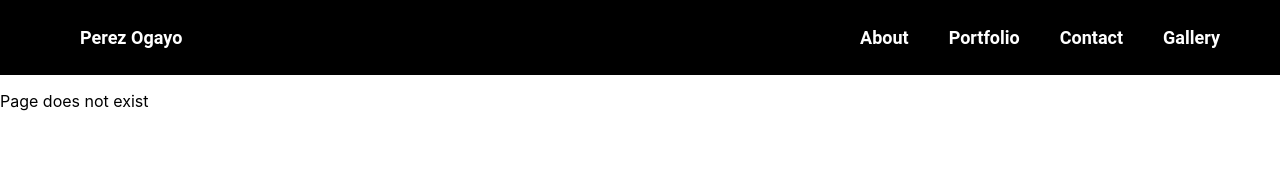
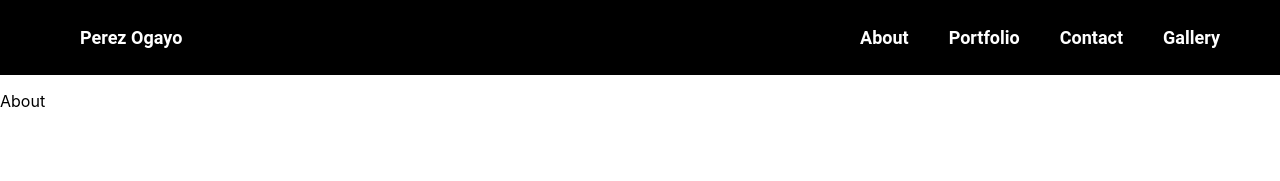
Before and after one commit to Pogayo/Perez_Portfolio, a React (Create React App) app: page /about in a window 1280 px wide. Shown: the top 181 px of the page. Built offline with nearby package versions, Linux system fonts and the light colour scheme.

Commit message:
Added routing..

```diff
--- /dev/null
+++ b/src/About.js
@@ -0,0 +1,13 @@
+import React, { Component } from 'react';
+import './App.css';
+
+class About extends Component {
+    render() {
+        return (
+            <div className="pages">
+                <p>About</p>
+            </div>
+        );
+    }
+}
+export default About;
--- a/src/App.js
+++ b/src/App.js
@@ -4,8 +4,17 @@ import {NavBar} from "./NavBar";
 import {Footer} from "./Footer";
 import {BrowserRouter, Switch,Route} from "react-router-dom";
 import Contact from "./Contact.js";
-import Home from "./Home.js"
-import Error from "./Error.js"
+import Home from "./Home.js";
+import Error from "./Error.js";
+import About from "./About.js";
+import Gallery from "./Gallery";
+import Portfolio from "./Portfolio";
+
+
+
+
+
+
 class App extends Component {
   render() {
     return (
@@ -16,7 +25,11 @@ class App extends Component {
             <NavBar/>
             <Switch>
                 <Route path="/" component={Home} exact />
+                <Route path="/portfolio" component={Portfolio} />
+                <Route path="/about" component={About} />
+                <Route path="/gallery" component={Gallery} />
                 <Route path="/contact" component={Contact} />
+
                 <Route component={Error}/>
             </Switch>
                 <Footer/></div>
--- /dev/null
+++ b/src/Gallery.js
@@ -0,0 +1,13 @@
+import React, { Component } from 'react';
+import './App.css';
+
+class Gallery extends Component {
+    render() {
+        return (
+            <div className="pages">
+                <p>Gallery</p>
+            </div>
+        );
+    }
+}
+export default Gallery;
--- /dev/null
+++ b/src/Portfolio.js
@@ -0,0 +1,13 @@
+import React, { Component } from 'react';
+import './App.css';
+
+class Portfolio extends Component {
+    render() {
+        return (
+            <div className="pages">
+                <p>Portfolio</p>
+            </div>
+        );
+    }
+}
+export default Portfolio;
```
